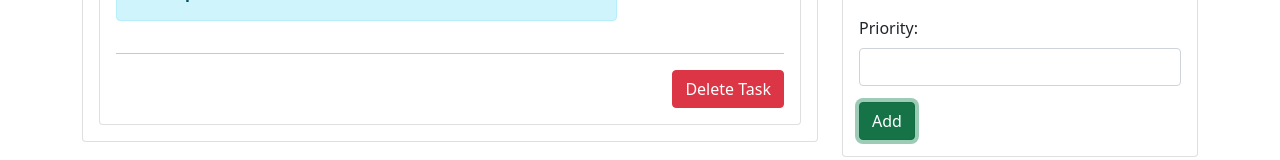
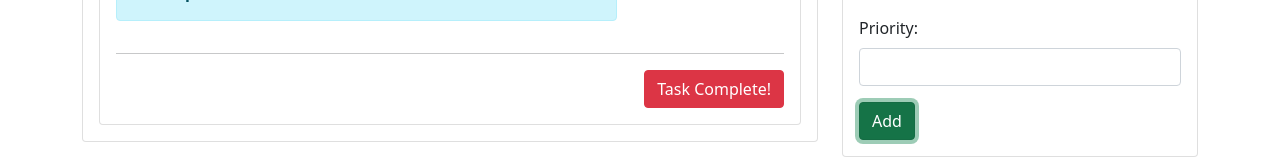
Before and after one commit to MantasLuk/ToDo-list, an Angular app: page / in a window 1280 px wide. Both pictures are taken after typing "Sample" into the empty fields and a click on the button "Add". Shown: the part 144-304 px from the top of the page. Built offline with nearby package versions, Linux system fonts and the light colour scheme.

Commit message:
minor changes

```diff
--- a/src/app/components/task-item/task-item.component.html
+++ b/src/app/components/task-item/task-item.component.html
@@ -1,7 +1,7 @@
 <div class="card mt-3" >
     <div class="card-body">
         <div class="alert alert-info w-75 d-inline-block"><b>{{index+1}}. {{task.assignment}}</b></div>
-        <div class="d-inline" >
+        <div class=" d-inline" >
             <div *ngIf="task.priority == 'Routine'" class="alert alert-success w-25 d-inline-block text-center">
                 <strong>{{ task.priority }}</strong>
             </div>
@@ -15,6 +15,6 @@
                 <strong>{{ task.priority }}</strong>
             </div>
         <hr>
-        <button class="btn btn-danger float-end" (click)="deleteTask()">Delete Task</button>
+        <button class="btn btn-danger float-end" (click)="deleteTask()">Task Complete!</button>
     </div>
 </div>
```
